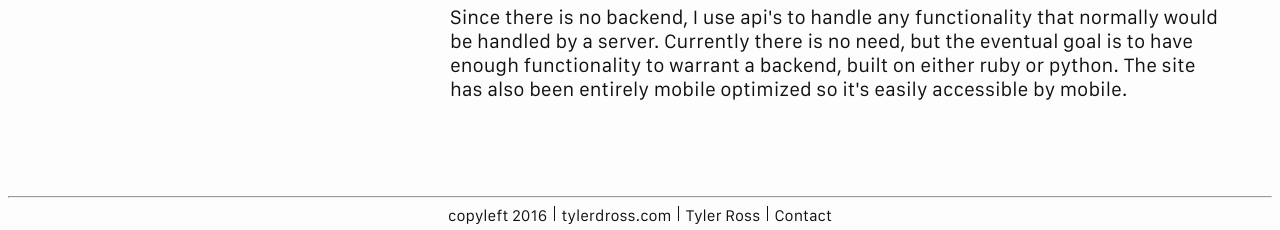
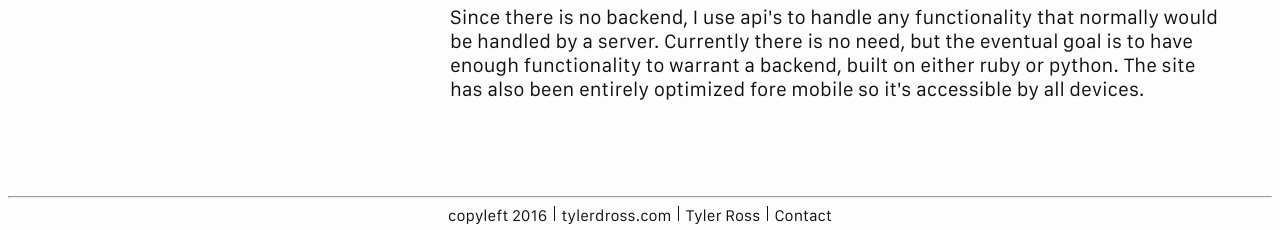
Before and after one commit to trizzle21/trizzle21.github.io, a Jekyll site: the page built from Projects/index.html, in a window 1280 px wide. Shown: the part 1395-1625 px from the top of the page. Built offline with Jekyll 4.4.1, drawn with Linux system fonts in a browser that asks for light colours; nearby versions of some CDN libraries.

Commit message:
tiny update

```diff
--- a/Projects/index.html
+++ b/Projects/index.html
@@ -63,7 +63,7 @@ layout: default
     <div class ="col-4">
         <h3>Personal Website</h3>
         <p>Hosted on GitHub Pages, this personal site is built as light as possible. Everything is barebones and handtailored to the site itself. The site and blog is generated by Jeykyll.</p>
-        <p>Since there is no backend, I use api's to handle any functionality that normally would be handled by a server. Currently there is no need, but the eventual goal is to have enough functionality to warrant a backend, built on either ruby or python. The site has also been entirely mobile optimized so it's easily accessible by mobile.</p>
+        <p>Since there is no backend, I use api's to handle any functionality that normally would be handled by a server. Currently there is no need, but the eventual goal is to have enough functionality to warrant a backend, built on either ruby or python. The site has also been entirely optimized fore mobile so it's accessible by all devices.</p>
 
     </div>
 
```
Also changed, not shown: 2 other files.
